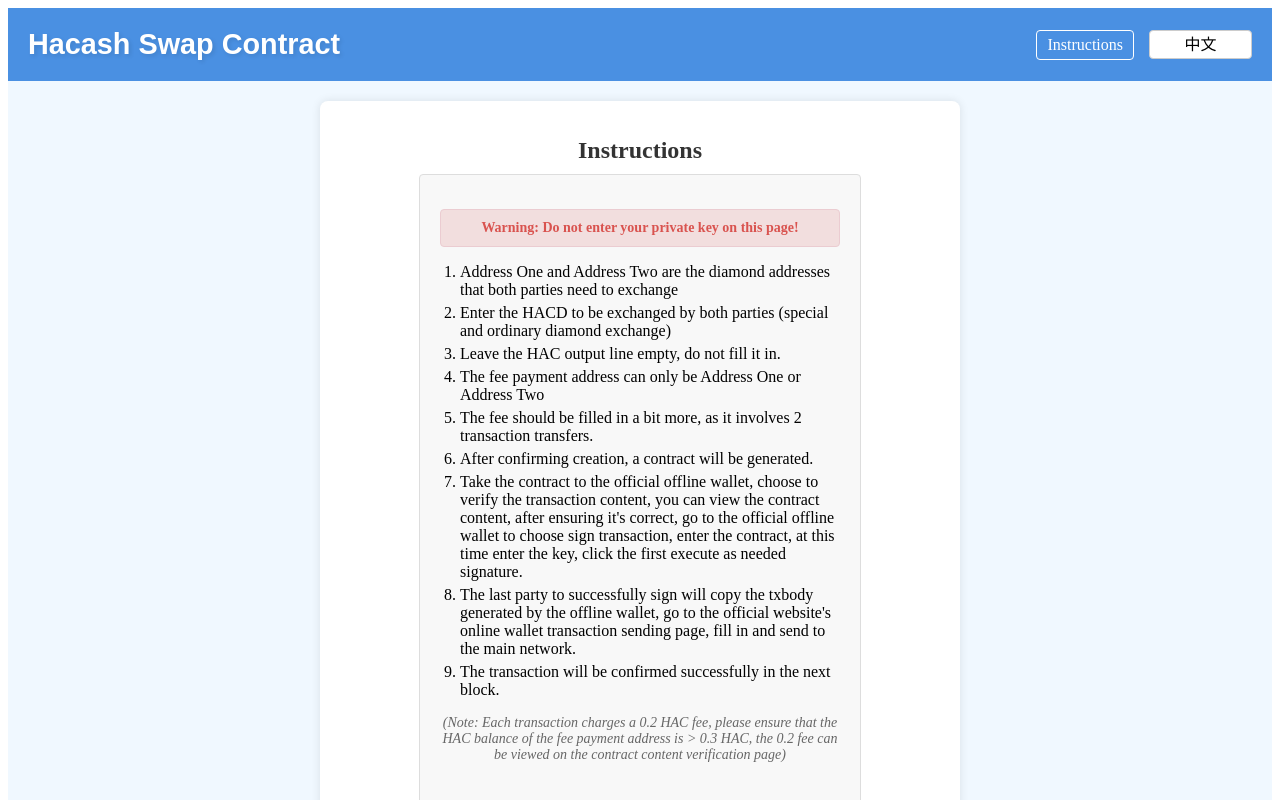
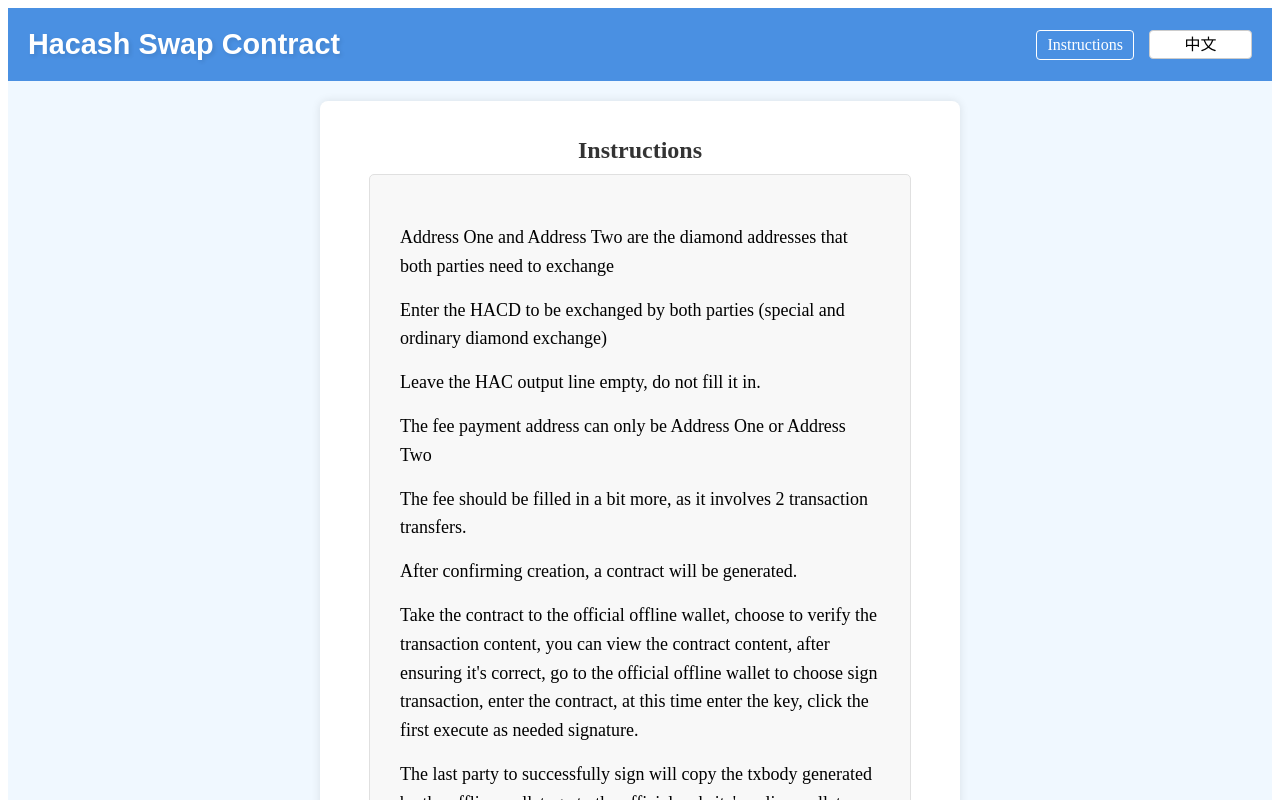
Before and after one commit to yita0101/contract, a React (Create React App) app: page /instructions in a window 1280 px wide. Shown: the top 800 px of the page. Built offline with nearby package versions, Linux system fonts and the light colour scheme.

Commit message:
add v0.2.2

```diff
--- a/src/components/HacHacdSwap.css
+++ b/src/components/HacHacdSwap.css
@@ -1,8 +1,39 @@
 .hac-hacd-swap {
-  max-width: 600px;
+  width: 80%;
+  max-width: 1200px;
   margin: 0 auto;
   padding: 20px;
-  box-sizing: border-box; /* 添加这行 */
+  box-sizing: border-box;
+}
+
+/* 大屏幕设备 */
+@media (min-width: 1200px) {
+  .hac-hacd-swap {
+    width: 80%;
+  }
+}
+
+/* 中等屏幕设备 */
+@media (max-width: 1199px) and (min-width: 769px) {
+  .hac-hacd-swap {
+    width: 80%;
+  }
+}
+
+/* 小屏幕设备 */
+@media (max-width: 768px) {
+  .hac-hacd-swap {
+    width: 90%;
+    padding: 10px;
+  }
+}
+
+/* 超小屏幕设备 */
+@media (max-width: 480px) {
+  .hac-hacd-swap {
+    width: 95%;
+    padding: 5px;
+  }
 }
 
 h1 {
--- a/src/components/Instructions.css
+++ b/src/components/Instructions.css
@@ -1,43 +1,66 @@
 .instructions {
   background-color: #f8f8f8;
-  border: 1px solid #ddd;
-  border-radius: 4px;
-  padding: 20px;
-  margin-bottom: 20px;
+  border: 1px solid #e0e0e0;
+  border-radius: 5px;
+  padding: 30px;  /* 增加内边距 */
   text-align: left;
+  font-size: 16px;  /* 增加字体大小 */
+  line-height: 1.6;  /* 增加行高 */
+  width: 80%;  /* 添加宽度样式 */
+  max-width: 800px;  /* 设置最大宽度，防止在大屏幕上过宽 */
+  margin: 0 auto;  /* 居中显示 */
 }
 
-.instructions h2 {
-  font-size: 18px;
+.instructions h1 {
+  font-size: 28px;  /* 增加标题字体大小 */
+  margin-bottom: 20px;
+}
+
+.instructions h3 {
+  font-size: 20px;  /* 子标题字体大小 */
+  margin-top: 20px;
   margin-bottom: 10px;
 }
 
 .instructions .warning {
-  color: #d9534f;
+  color: #d32f2f;
   font-weight: bold;
-  margin-bottom: 10px;
+  margin-bottom: 15px;
 }
 
 .instructions ol {
-  padding-left: 20px;
+  list-style-type: none;  /* 移除默认的数字列表样式 */
+  padding-left: 0;  /* 移除左侧内边距 */
+  margin-bottom: 20px;  /* 增加列表底部间距 */
 }
 
 .instructions li {
-  margin-bottom: 5px;
+  margin-bottom: 15px;  /* 增加列表项间距 */
+}
+
+.instructions .sub-item {
+  margin-left: 20px;  /* 子项缩进 */
 }
 
 .instructions .note {
   font-style: italic;
-  margin-top: 10px;
+  margin-top: 20px;
+  padding: 10px;
+  background-color: #e8f5e9;
+  border-left: 4px solid #4caf50;
 }
 
 @media (max-width: 768px) {
   .instructions {
-    padding: 15px;
+    padding: 20px;
   }
 
-  .instructions h2 {
-    font-size: 16px;
+  .instructions h1 {
+    font-size: 24px;
+  }
+
+  .instructions h3 {
+    font-size: 18px;
   }
 
   .instructions li, .instructions .note {
@@ -46,7 +69,8 @@
 }
 
 .instructions-page {
-  max-width: 800px;
+  width: 80%;
+  max-width: 1200px;
   margin: 0 auto;
   padding: 20px;
 }
@@ -64,3 +88,104 @@
 .back-link:hover {
   background-color: #3a7bc8;
 }
+
+/* 大屏幕设备 */
+@media (min-width: 1200px) {
+  .instructions {
+    font-size: 18px;
+    max-width: 1000px;
+  }
+
+  .instructions h1 {
+    font-size: 32px;
+  }
+
+  .instructions h3 {
+    font-size: 24px;
+  }
+
+  .instructions-page {
+    width: 80%;
+  }
+}
+
+/* 中等屏幕设备 */
+@media (max-width: 1199px) and (min-width: 769px) {
+  .instructions {
+    font-size: 16px;
+    max-width: 800px;
+  }
+
+  .instructions h1 {
+    font-size: 28px;
+  }
+
+  .instructions h3 {
+    font-size: 20px;
+  }
+
+  .instructions-page {
+    width: 80%;
+  }
+}
+
+/* 小屏幕设备 */
+@media (max-width: 768px) {
+  .instructions {
+    font-size: 14px;
+    max-width: 100%;
+    padding: 20px;
+  }
+
+  .instructions h1 {
+    font-size: 24px;
+  }
+
+  .instructions h3 {
+    font-size: 18px;
+  }
+
+  .instructions li, .instructions .note {
+    font-size: 14px;
+  }
+
+  .instructions-page {
+    width: 90%;
+    padding: 10px;
+  }
+
+  .back-link {
+    padding: 8px 12px;
+    font-size: 14px;
+  }
+}
+
+/* 超小屏幕设备 */
+@media (max-width: 480px) {
+  .instructions {
+    font-size: 12px;
+    padding: 15px;
+  }
+
+  .instructions h1 {
+    font-size: 20px;
+  }
+
+  .instructions h3 {
+    font-size: 16px;
+  }
+
+  .instructions li, .instructions .note {
+    font-size: 12px;
+  }
+
+  .back-link {
+    padding: 6px 10px;
+    font-size: 12px;
+  }
+
+  .instructions-page {
+    width: 95%;
+    padding: 5px;
+  }
+}
--- a/src/components/InstructionsPage.jsx
+++ b/src/components/InstructionsPage.jsx
@@ -6,15 +6,32 @@ import './Instructions.css';
 function InstructionsPage() {
   const { t } = useTranslation();
 
+  const createMarkup = (text) => {
+    return {__html: text.replace(
+      /(https?:\/\/[^\s]+)/g,
+      '<a href="$1" target="_blank" rel="noopener noreferrer">$1</a>'
+    )};
+  };
+
+  const renderInstruction = (instruction, index) => {
+    if (instruction.startsWith('  ')) {
+      // 这是子项
+      return <li key={index} className="sub-item" dangerouslySetInnerHTML={createMarkup(instruction.trim())} />;
+    } else if (!instruction.endsWith(':')) {
+      // 这是普通项
+      return <li key={index} dangerouslySetInnerHTML={createMarkup(instruction)} />;
+    } else {
+      // 这是子标题
+      return <h3 key={index}>{instruction}</h3>;
+    }
+  };
+
   return (
     <div className="instructions-page">
       <h1>{t('instructionsTitle')}</h1>
       <div className="instructions">
-        <p className="warning">{t('warning')}</p>
         <ol>
-          {t('instructions', { returnObjects: true }).map((instruction, index) => (
-            <li key={index}>{instruction}</li>
-          ))}
+          {t('instructions', { returnObjects: true }).map((instruction, index) => renderInstruction(instruction, index))}
         </ol>
         <p className="note">{t('note')}</p>
       </div>
--- a/src/locales/zh.json
+++ b/src/locales/zh.json
@@ -3,12 +3,12 @@
   "description": "创建一笔 HAC 与 HACD 的原子混合转账交易。交易是原子事务，只可能同时成功，不会让其中转账一方失败。",
   "address1": "地址一",
   "hacdInput1": "转出HACD，输入逗号隔开的钻石字面值列表，最多转200个",
-  "hacAmount1": "转出HAC的数量 - HAC（单位：枚-:248）也可直接使用 'ㄜ1:248' 格式，例如：'0.25' or 'ㄜ25:246'",
+  "hacAmount1": "转出HAC数量 - 格式，例如：'0.1' or '1:248'",
   "address2": "地址二",
   "hacdInput2": "转出HACD，输入逗号隔开的钻石字面值列表，最多转200个",
-  "hacAmount2": "转出HAC数量 - HAC（单位：枚-:248）也可直接使用 'ㄜ1.248' 格式，例如：'0.25' or 'ㄜ25:246'",
+  "hacAmount2": "转出HAC数量 - 格式，例如：'0.1' or '1:248'",
   "paymentAddress": "支付手续费地址",
-  "exchangeRate": "手续费（默认：ㄜ1:245,即0.001hac）",
+  "exchangeRate": "选填：手续费（默认：ㄜ1:245,即0.001hac）",
   "transactionTimeLimit": "选填：交易时间戳，不填则使用当前时间戳",
   "submitButton": "确认创建 HAC 和 HACD 原子互换交易",
   "successTitle": "HAC和HACD原子互换交易创建成功！",
@@ -23,17 +23,20 @@
   "instructionsTitle": "操作说明",
   "warning": "提示：请勿在此页面输入私钥！",
   "instructions": [
-    "地址一和地址二为双方需要交换的钻石地址",
-    "输入双方互换的HACD(精品、普钻互换)",
-    "转出hac这一行空着，不填。",
-    "支付手续费地址只能填地址一或地址二",
-    "手续费要多填一点，因为涉及2个交易转账。",
-    "确认创建，会生成合约。",
-    "将合约去官方离线钱包，选择验证交易内容，可以查看合约内容，确保无误之后，再去官方离线钱包选择签署交易，输入合约，此时再输入秘钥，点第一个执行按需签名。",
-    "双方最后一个签署成功的，将离线钱包生成的txbody复制，到官网在线钱包交易发送页面，填入、发送到主网。",
-    "交易在下一个区块会确认成功。"
+    "1.本交易为hacash合约原子交易，交易是原子事务，只可能同时成功，不会让其中转账一方失败。",
+    "2.交易的流程为：创建合约=>验证合约内容是否正常=>各方签署合约=>将签署好的hxbody提交到主网",
+    "3.关于创建合约的说明：",
+    "  a. 所有类型的交易都可以创建，但支持的仅仅是hacd与hacd互换，hac与hacd互换，hacd单向转账，hac单向转账，不支持hacd换hacd和hac。",
+    "  b. 手续费可以是单独用来支付手续费的地址",
+    "4.关于验证合约内容和签署合约：",
+    "  a. 先去下载桌面钱包 => https://github.com/hacash/wallet/releases",
+    "  b. 验证合约内容,点击 => 'check tx content'",
+    "  c. 签署合约，点击 => 'sign the tx'",
+    "  d. 以上操作都是离线的",
+    "5.将签署好的提交到主网，注意各方都要签署 => https://wallet.hacash.org",
+    "6.交易在下一个区块会确认成功，状态查看提交 => https://wallet.hacash.org"
   ],
-  "note": "(注意:每次交易收取0.2hac手续费，请确保支付手续费地址HAC数>0.3HAC，0.2手续费可以在验证合约内容页面查看)",
+  "note": "(注意:使用本网址创建合约收取0.2hac手续费，请确保支付手续费地址HAC数>0.3HAC，0.2手续费可以在验证合约内容页面查看)",
   "instructionsLink": "操作说明",
   "backToMain": "返回主页",
   "pageTitle": "Hacash 交换合约"
```
Also changed, not shown: src/components/Instructions.jsx (deleted, +0 -22 lines).
